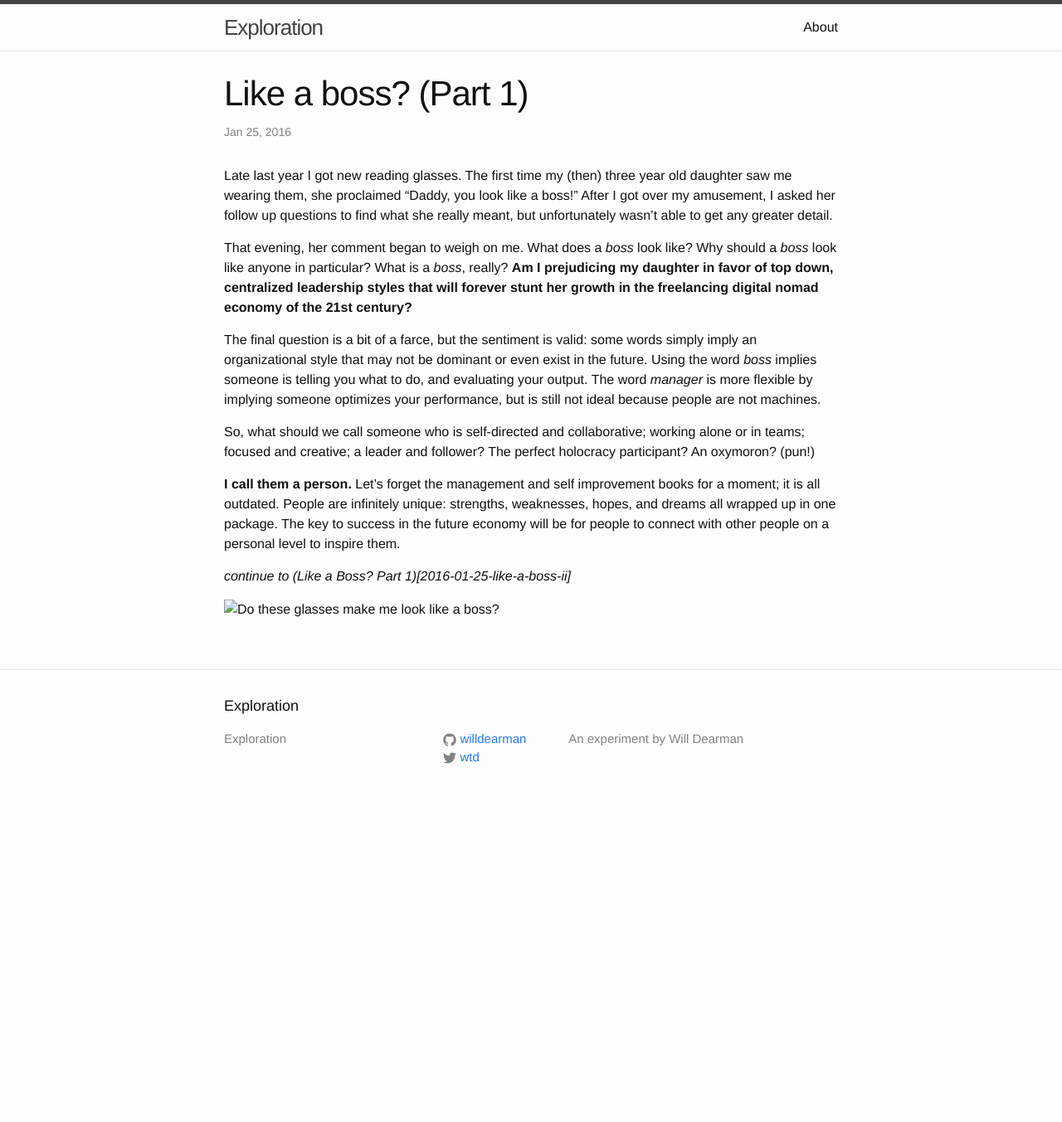
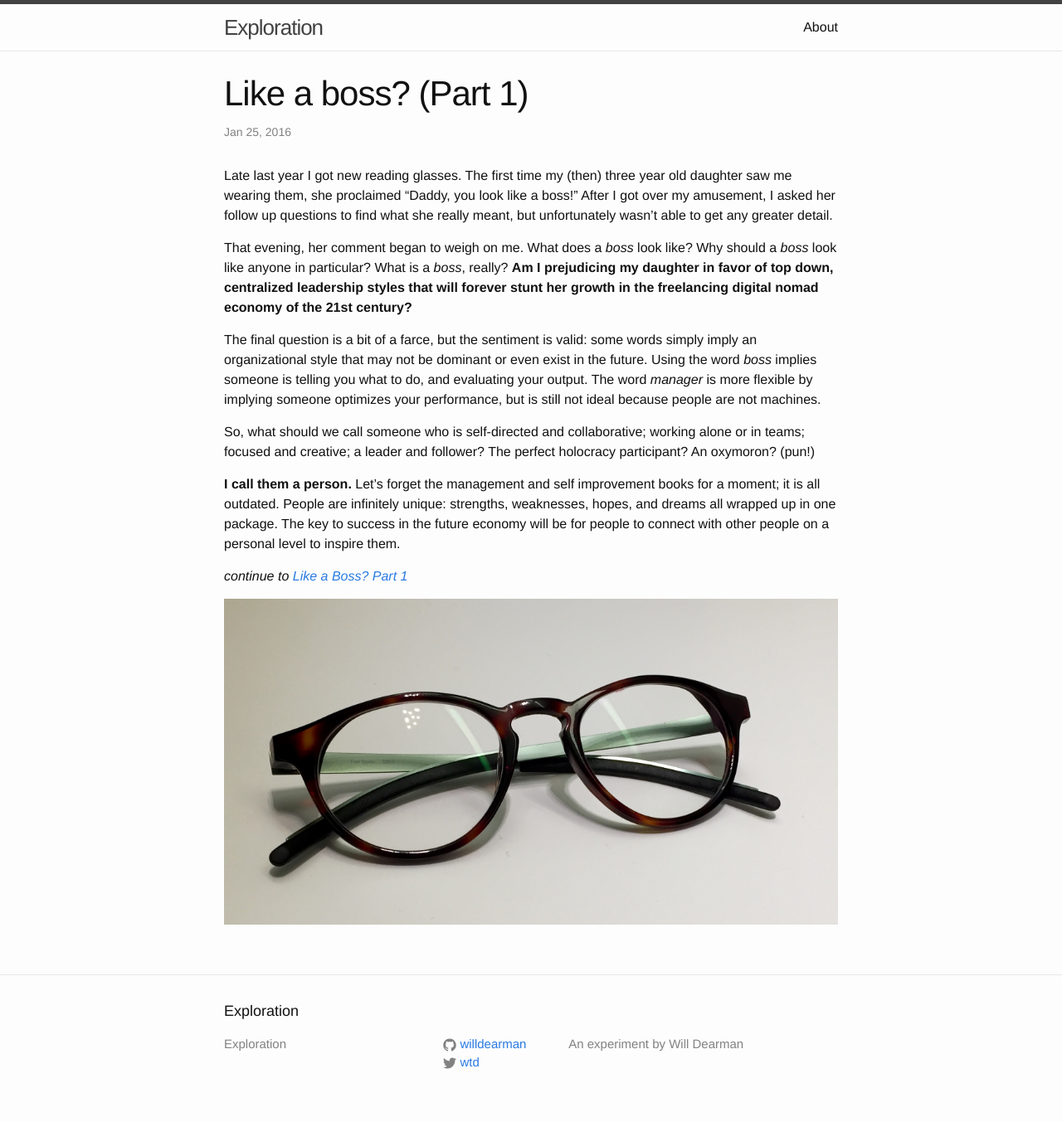
Before and after one commit to willdearman/willdearman, a Jekyll site: the page built from _posts/2016-01-25-like-a-boss.md, in a window 1280 px wide. Shown: the whole page at 83% size. Built offline with Jekyll 4.4.1, drawn with Linux system fonts in a browser that asks for light colours; before the commit the page ends 985 px from its top, so only the background shows below that.

Commit message:
Fixing formatting on Like a Boss series

```diff
--- a/_posts/2016-01-25-like-a-boss.md
+++ b/_posts/2016-01-25-like-a-boss.md
@@ -16,6 +16,6 @@ So, what should we call someone who is self-directed and collaborative; working
 **I call them a person.** Let's forget the management and self improvement books for a moment; it is all outdated. People are infinitely unique: strengths, weaknesses, hopes, and dreams all wrapped up in one package. The key to success in the future economy will be for people to connect with other people on a personal level to inspire them.
 
 
-*continue to (Like a Boss? Part 1)[2016-01-25-like-a-boss-ii]*
+*continue to [Like a Boss? Part 1](/business%20model/2016/01/25/like-a-boss-ii/)*
 
-![Do these glasses make me look like a boss?](2016-01-25-like-a-boss.jpg "Boss Glasses")
+![Do these glasses make me look like a boss?](/images/2016/2016-01-25-like-a-boss.jpg)
```
Also changed, not shown: _posts/2016-01-25-like-a-boss-ii.md (+1 -1 lines).
